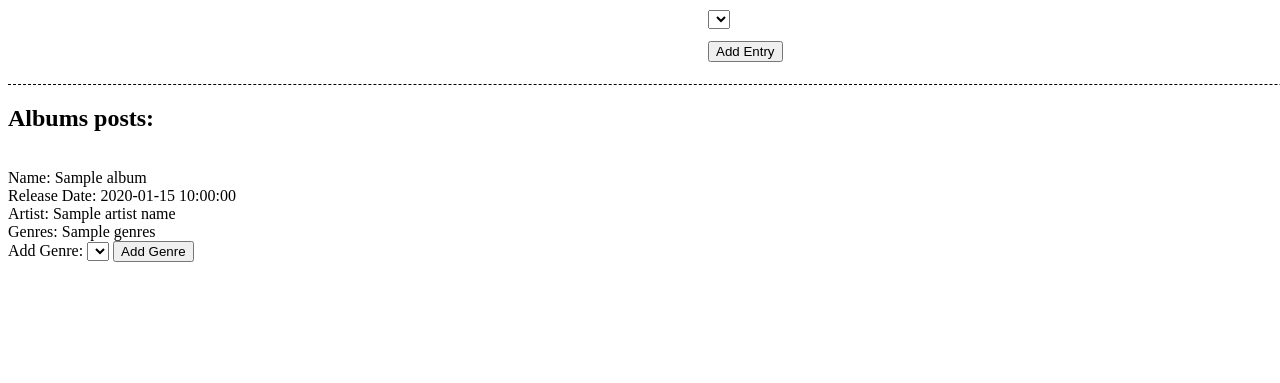
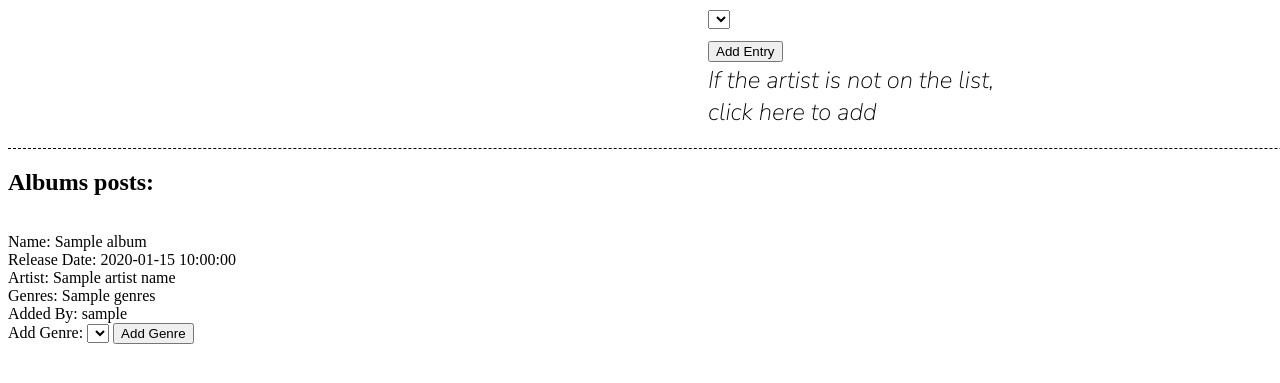
Before and after one commit to jamesw1307/musec, a Flask app: template templates/album.html in a window 1280 px wide; the page is wider, and only the part inside the window is pictured. Shown: the part 401-784 px from the top of that part. Run offline with Flask 2, Linux system fonts and the light colour scheme; the template is opened without the code that fills it: values that come from a table or form of the project are taken from there, most other values are stand-ins (such as "Sample title", 1, 10 or a date in 2020); lists and menus that the app fills with data are empty; parts of the project's set-up code (start-up, migrations or seed data) failed here and were passed over.

Commit message:
HCI: link now directs a user to add an artist if the artist is not in the db.

```diff
--- a/templates/album.html
+++ b/templates/album.html
@@ -12,6 +12,7 @@
         {{artist_form.artists}}<br>
         <input type = 'submit' value = 'Add Entry'>
     </form>
+    <a href='/artist'>If the artist is not on the list, click here to add</a>
 </div>
 
 <div id='post_style'>
@@ -22,6 +23,7 @@
         Release Date: {{album.releaseDate}}<br>
         Artist: {{album.artistName.name}}<br>
         Genres: {{album.genres}}<br>
+        Added By: {{album.user_name.username}}
         <form action='/album' method='POST' enctype="multipart/form-data">
             Add Genre:
             {{genre_form.hidden_tag()}}
```
